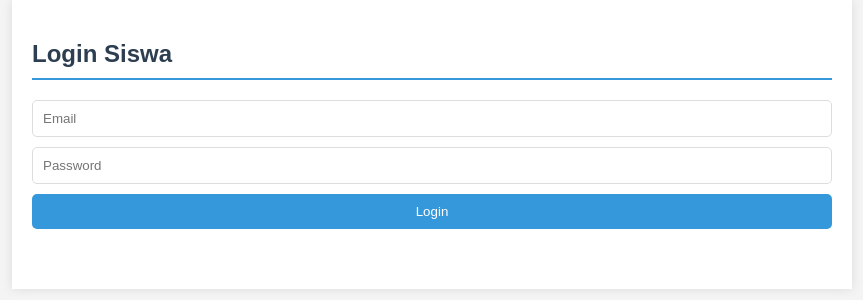
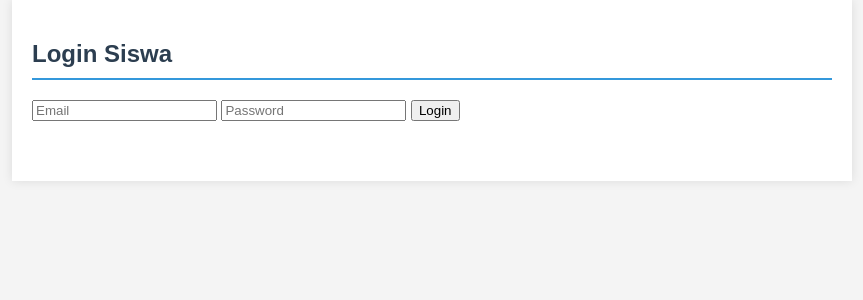
Before and after one commit to scanner-smartcontract/ulangan-online, a PHP site: page / in a window 1280 px wide. Shown: the top 300 px of the page, without its empty margins (208-1071 px from the left). Run offline with PHP 8.4, Linux system fonts and the light colour scheme; some libraries are stand-ins or nearby versions.

Commit message:
Update styles.css

```diff
--- a/styles.css
+++ b/styles.css
@@ -100,42 +100,3 @@ footer {
     border-top: 1px solid #ddd;
     color: #777;
 }
-
-#timer {
-    font-size: 1.2em;
-    font-weight: bold;
-    color: #e74c3c;
-    margin-top: 10px;
-}
-
-#score {
-    font-size: 1.2em;
-    font-weight: bold;
-    color: #27ae60;
-    margin-top: 10px;
-}
-
-#login-form {
-    display: flex;
-    flex-direction: column;
-    gap: 10px;
-}
-
-#login-form input {
-    padding: 10px;
-    border: 1px solid #ddd;
-    border-radius: 5px;
-}
-
-#login-form button {
-    padding: 10px;
-    background-color: #3498db;
-    color: #fff;
-    border: none;
-    border-radius: 5px;
-    cursor: pointer;
-}
-
-#login-form button:hover {
-    background-color: #2980b9;
-}
```
